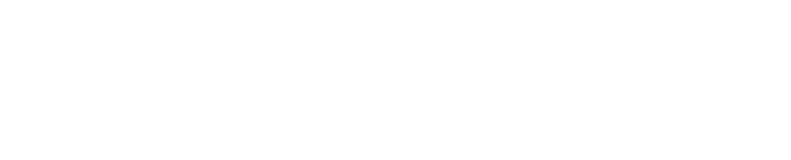
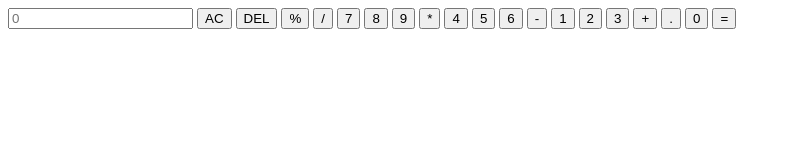
Before and after one commit to imhemantchaubey-zz/js-simple-calculator, a plain HTML site: page index.html in a window 1280 px wide. Shown: the whole page, without its empty margins (0-791 px from the left). Drawn offline with Linux system fonts and the light colour scheme.

Commit message:
added layout for calculator

```diff
--- a/index.html
+++ b/index.html
@@ -1,5 +1,6 @@
 <!DOCTYPE html>
 <html lang="en">
+
 <head>
   <meta charset="UTF-8">
   <meta http-equiv="X-UA-Compatible" content="IE=edge">
@@ -7,11 +8,38 @@
   <title>Calculator | Hemant</title>
   <link rel="stylesheet" href="style.css">
 </head>
+
 <body>
+
+  <div class="container">
+    <div class="calculator">
+      <input type="text" placeholder="0" id="screen">
+      <button onclick="clear()">AC</button>
+      <button onclick="del()">DEL</button>
+      <button onclick="display('%')">%</button>
+      <button onclick="display('/')">/</button>
+      <button onclick="display('7')">7</button>
+      <button onclick="display('8')">8</button>
+      <button onclick="display('9')">9</button>
+      <button onclick="display('*')">*</button>
+      <button onclick="display('4')">4</button>
+      <button onclick="display('5')">5</button>
+      <button onclick="display('6')">6</button>
+      <button onclick="display('-')">-</button>
+      <button onclick="display('1')">1</button>
+      <button onclick="display('2')">2</button>
+      <button onclick="display('3')">3</button>
+      <button onclick="display('+')">+</button>
+      <button onclick="display('.')">.</button>
+      <button onclick="display('0')">0</button>
+      <button onclick="calculate()" class="equal">=</button>
+    </div>
+  </div>
 
   <!-- scripts -->
   <script src="script.js">
   </script>
 
 </body>
+
 </html>
```
